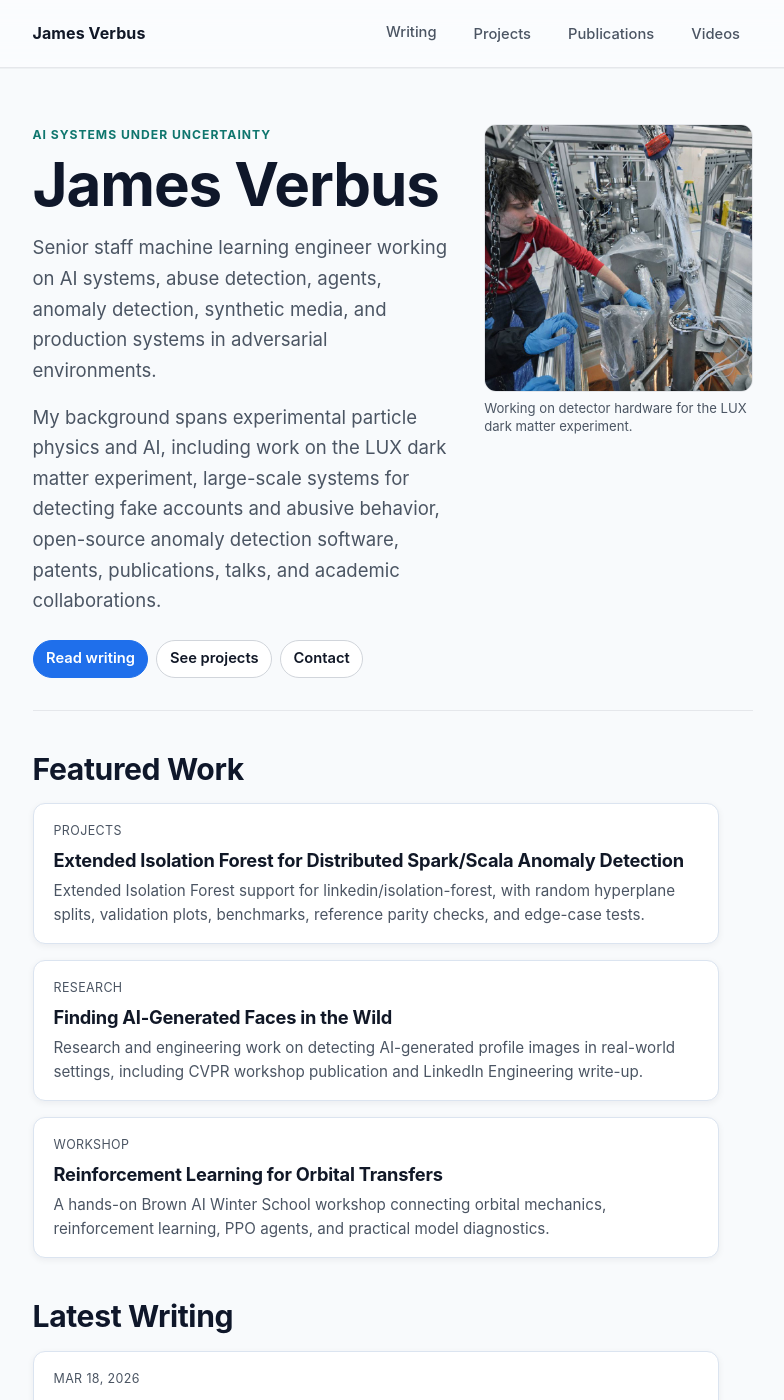
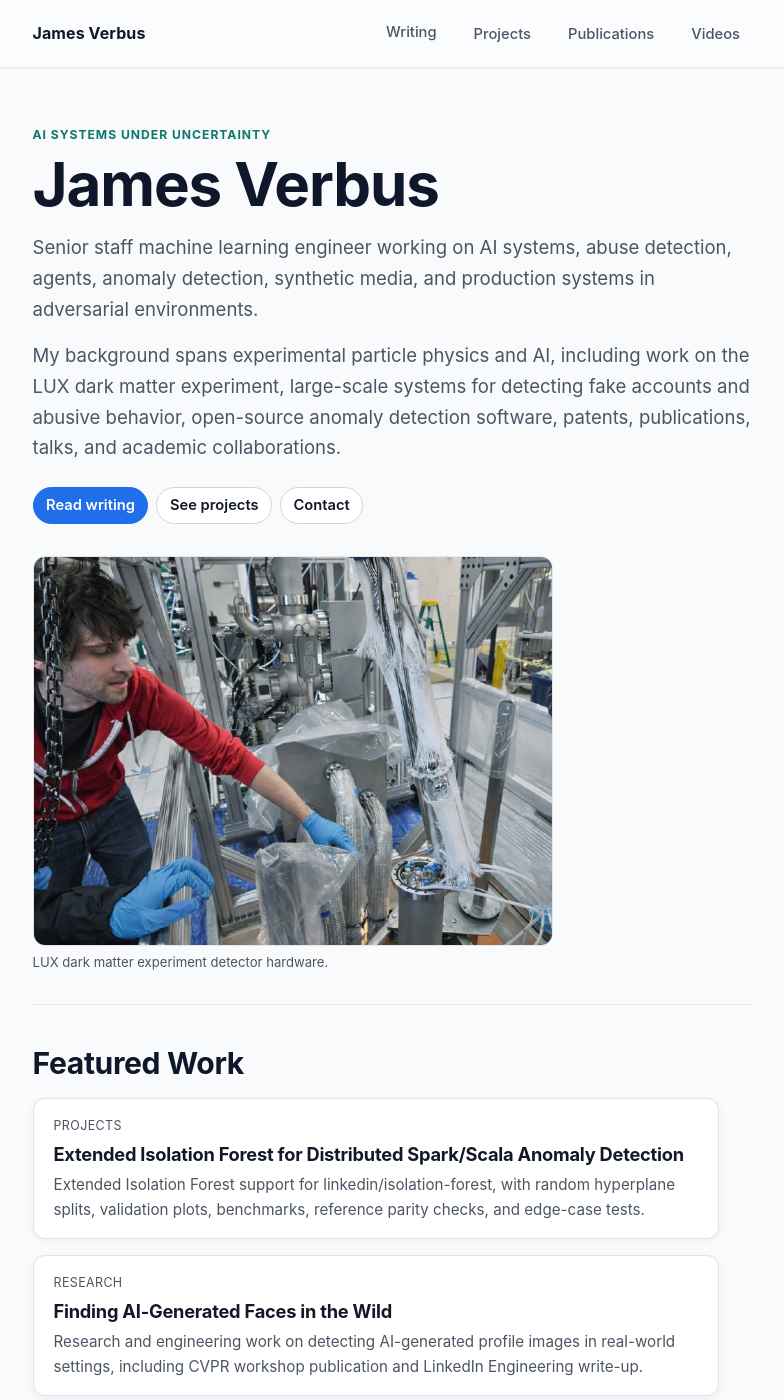
Before and after one commit to jverbus/jverbus.github.io, a Jekyll site: the page built from index.md, in a window 1280 px wide and 1400 px high. Shown: the whole window, without its empty margins (240-1024 px from the left). Built offline with Jekyll 4.4.1, drawn with Linux system fonts in a browser that asks for light colours; some of the changed text lies outside the part shown.

```diff
--- a/assets/css/modern.css
+++ b/assets/css/modern.css
@@ -508,10 +508,6 @@
 }
 
 .home-hero {
-  display: grid;
-  grid-template-columns: minmax(0, 1.22fr) minmax(220px, 0.78fr);
-  gap: var(--space-8);
-  align-items: start;
   padding: var(--space-6) 0 var(--space-8);
   border-bottom: 1px solid var(--border);
 }
@@ -537,7 +533,8 @@
 }
 
 .home-hero-photo {
-  margin: 0;
+  max-width: 520px;
+  margin: var(--space-8) 0 0;
 }
 
 .home-hero-photo img {
@@ -545,7 +542,7 @@
   width: 100%;
   border: 1px solid var(--border);
   border-radius: var(--radius);
-  aspect-ratio: 1 / 1;
+  aspect-ratio: 4 / 3;
   object-fit: cover;
 }
 
@@ -1185,15 +1182,10 @@
 
   .home-hero {
     padding-top: var(--space-2);
-    grid-template-columns: 1fr;
   }
 
   .home-hero h1 {
     max-width: 100%;
-  }
-
-  .home-hero-photo {
-    max-width: 320px;
   }
 
   .proof-strip {
--- a/index.md
+++ b/index.md
@@ -24,7 +24,7 @@
   </div>
   <figure class="home-hero-photo">
     <img src="{{ '/assets/images/jverbus_lux_detector.jpg' | relative_url }}" alt="James Verbus working on the LUX dark matter detector" width="800" height="800" loading="eager" decoding="async">
-    <figcaption>Working on detector hardware for the LUX dark matter experiment.</figcaption>
+    <figcaption>LUX dark matter experiment detector hardware.</figcaption>
   </figure>
 </section>
 
```
Also changed, not shown: other parts of index.md (+2 -3 lines).
